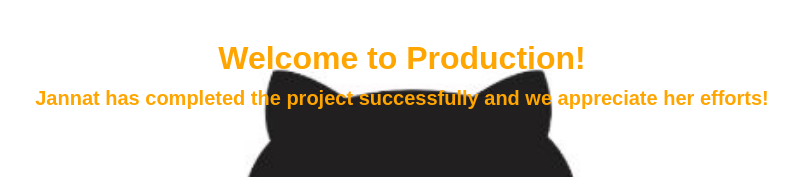
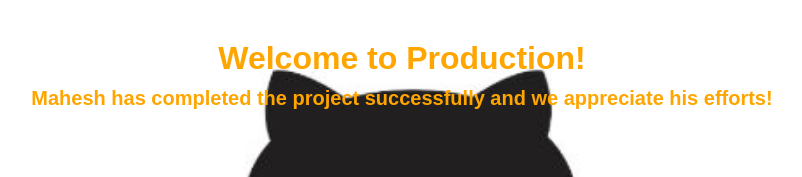
Before and after one commit to mpawar006/cp1-zendrix, a plain HTML site: page index.html in a window 1280 px wide. Shown: the top 177 px of the page, without its empty margins (238-1040 px from the left). Drawn offline with Linux system fonts and the light colour scheme.

Commit message:
Update index.html

```diff
--- a/index.html
+++ b/index.html
@@ -34,7 +34,7 @@
 <body>
   <div class="content">
     <h2>Welcome to Production!</h2>
-    <h3>Jannat has completed the project successfully and we appreciate her efforts!</h3>
+    <h3>Mahesh has completed the project successfully and we appreciate his efforts!</h3>
   </div>
 </body>
 </html>
```
